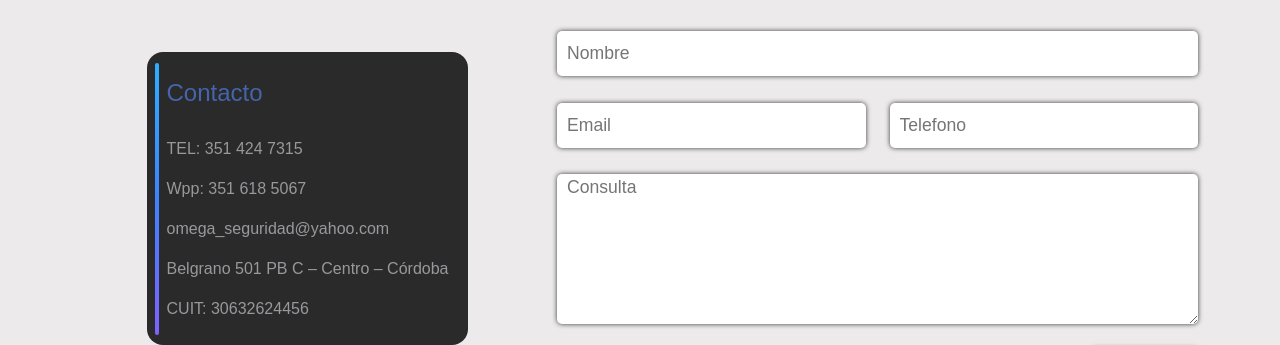
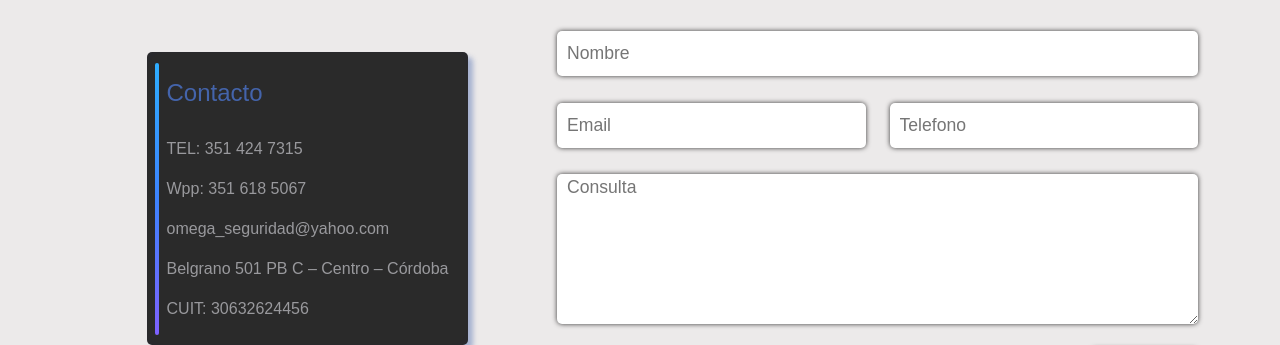
Before and after one commit to omegaseguridad/omegaseguridad.github.io, a plain HTML site: page consultas.html in a window 1280 px wide. Shown: the part 539-884 px from the top of the page. Drawn offline with nearby package versions, Linux system fonts and the light colour scheme; a web font is replaced by a local one.

Commit message:
formu-card

```diff
--- a/Css/consultas.css
+++ b/Css/consultas.css
@@ -197,8 +197,9 @@ input[type=number]::-webkit-outer-spin-button {
   flex-direction: column;
   isolation: isolate;
   position: relative;
+  box-shadow: 5px 5px 5px #4465ab6b ;
   background: #29292c;
-  border-radius: 1rem;
+  border-radius: 5px;
   font-size: 16px;
   --gradient: linear-gradient(to bottom, #2eadff, #3d83ff, #7e61ff);
   --color: #32a6ff
```
